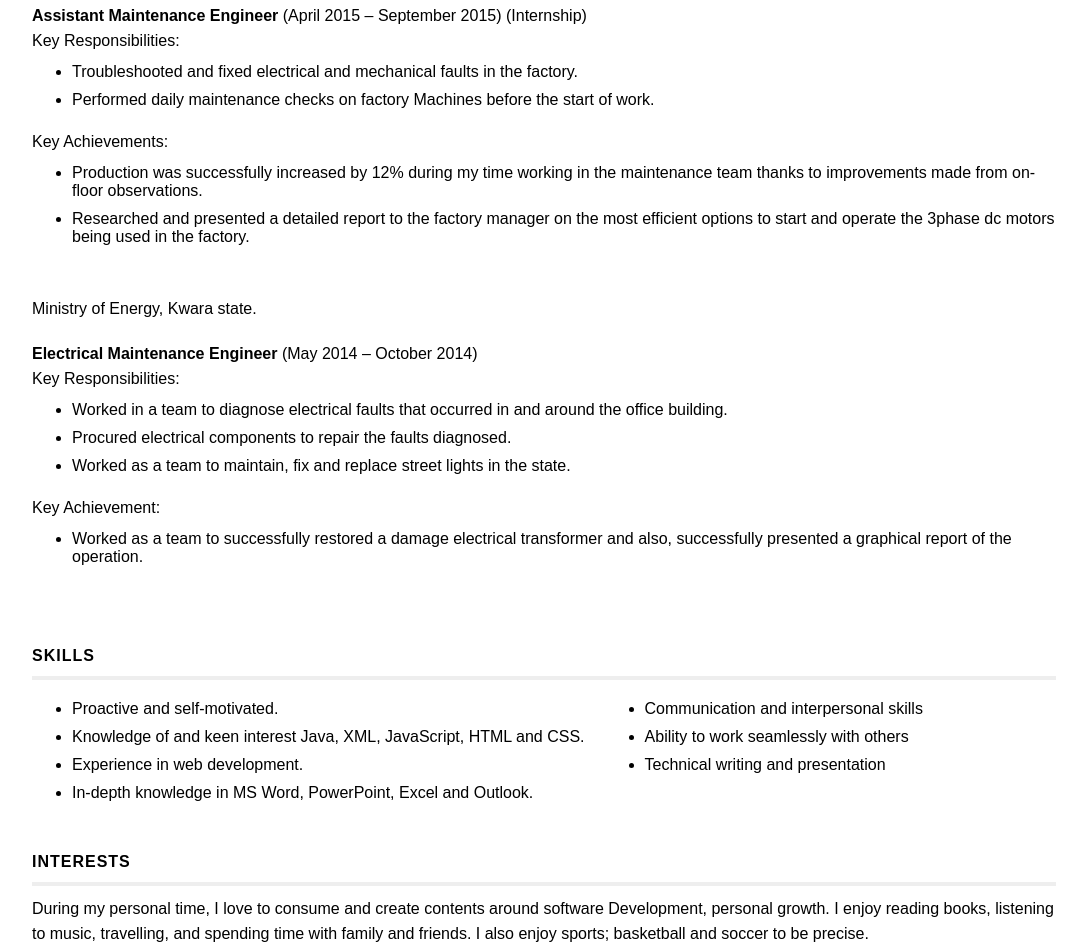
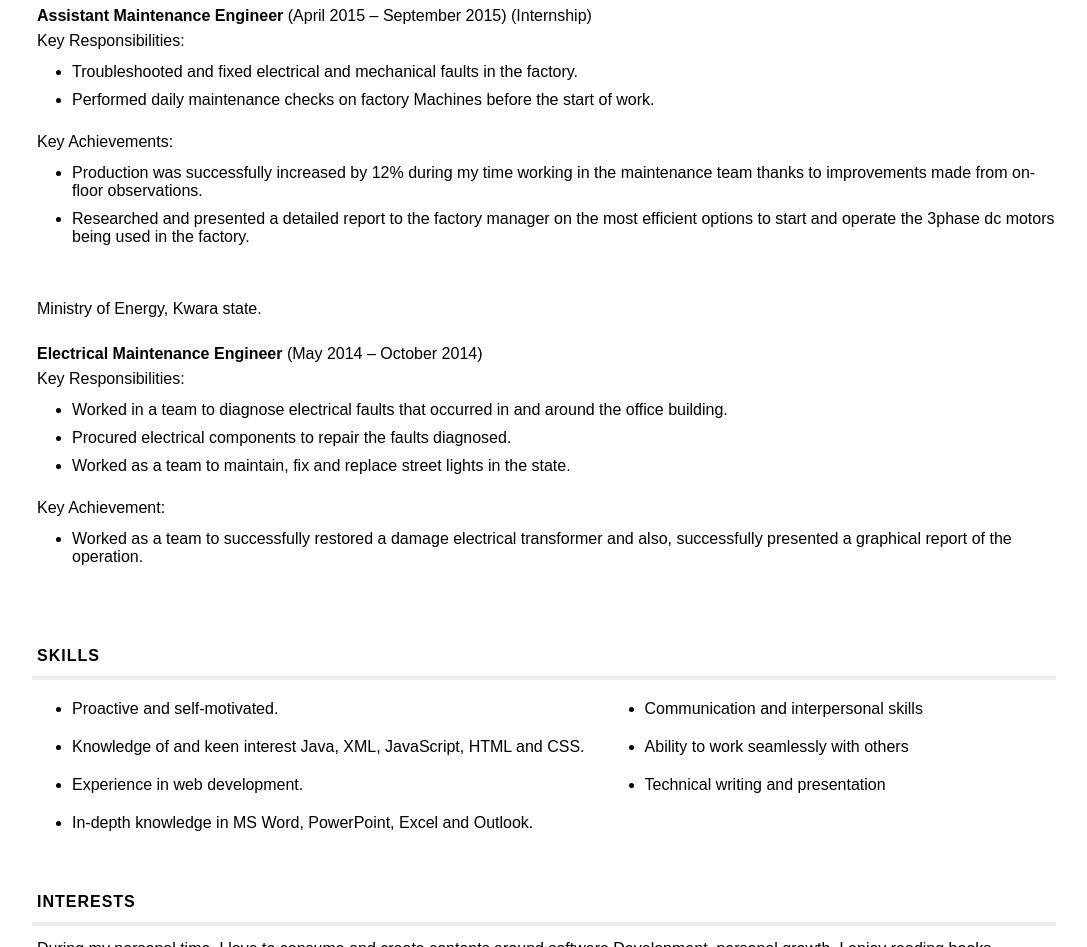
Before and after one commit to ImieboGodson/my-cv, a plain HTML site: page index.html in a window 1280 px wide. Shown: the part 1853-2800 px from the top of the page, without its empty margins (38-1125 px from the left). Drawn offline with Linux system fonts and the light colour scheme.

Commit message:
new commit

```diff
--- a/style.css
+++ b/style.css
@@ -32,6 +32,7 @@ section {
 
 section h2 {
     margin-bottom: 10px;
+    padding-left: 5px;
     font-size: 1rem;
     font-weight: 700;
     line-height: 20px;
@@ -39,6 +40,7 @@ section h2 {
 }
 
 section p {
+    padding-left: 5px;
     font-size: 1rem;
     font-weight: 500;
     line-height: 25px;
@@ -83,6 +85,7 @@ ul li {
 
 .personal-info h1 {
     margin-bottom: 10px;
+    padding-left: 5px;
     font-size: 2rem;
     font-weight: 800;
     letter-spacing: 2px;
@@ -134,3 +137,7 @@ ul li {
 .skills-list-wrapper .column-2 {
     margin-left: 20px;
 }
+
+.skills .skills-list-wrapper ul li{
+    margin-bottom: 20px;
+}
```
